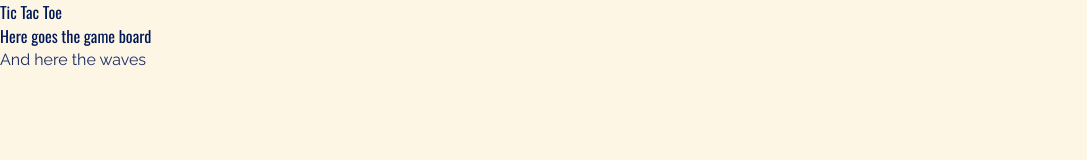
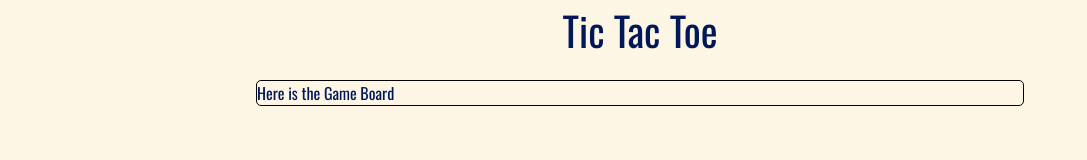
Before and after one commit to ctomat/tic-tac-toe, a website built with Vite: page index.html in a window 1280 px wide. Shown: the whole page, without its empty margins (0-1087 px from the left). Built offline with nearby package versions, Linux system fonts and the light colour scheme.

Commit message:
Create game board

```diff
--- a/index.html
+++ b/index.html
@@ -9,15 +9,12 @@
 </head>
 
 <body>
-  <header>
-    <h1>Tic Tac Toe</h1>
+  <header class="d-flex justify-center">
+    <h1 class="font-s-xl">Tic Tac Toe</h1>
   </header>
-  <main>
-    <header>
-      <h2>Here goes the game board</h2>
-    </header>
-    <div>
-      <p>And here the waves</p>
+  <main class="d-flex justify-center">
+    <div class="wv-60 bg-white mt-20 border-1 border-r-5 border-solid">
+      <h2>Here is the Game Board</h2>
     </div>
   </main>
   <script type="module" src="/src/main.ts"></script>
--- a/src/main.css
+++ b/src/main.css
@@ -20,3 +20,77 @@ h6 {
 p {
     color: var(--paragraph-text-color);
 }
+
+/*FLEX*/
+
+.d-flex {
+    display: flex;
+}
+
+.justify-center {
+    justify-content: center;
+}
+
+.align-center {
+    align-items: center;
+}
+
+/*MARGIN*/
+
+.mt-20 {
+    margin-top: 20px;
+}
+
+/*FONT*/
+
+.font-s-xl {
+    font-size: 2.5rem;
+}
+
+.font-s-lg {
+    font-size: 2.0rem;
+}
+
+/*WIDTH*/
+
+.wv-60 {
+    width: 60vw;
+}
+
+/*HEIGHT*/
+
+.vh-50 {
+    height: 50vh;
+}
+
+/*BORDER*/
+
+.border-solid {
+    border-style: solid;
+}
+
+.border-1 {
+    border-width: 1px;
+}
+
+.border-r-5 {
+    border-radius: 5px;
+}
+
+/*Background color*/
+
+.bg-darker-blue {
+    background-color: var(--darker-blue-color);
+}
+
+.bg-white {
+    background-color: var(--white-color);
+}
+
+/*Text color*/
+
+.text-white {
+    color: var(--white-color);
+}
+
+/*Select Styles*/
--- a/src/styles/colors.css
+++ b/src/styles/colors.css
@@ -4,4 +4,6 @@
     --paragraph-text-color: #172c66;
     --button-background-color: #f582ae;
     --button-text-color: #001858;
+    --darker-blue-color: #001858;
+    --white-color: #fef6e4;
 }
```
